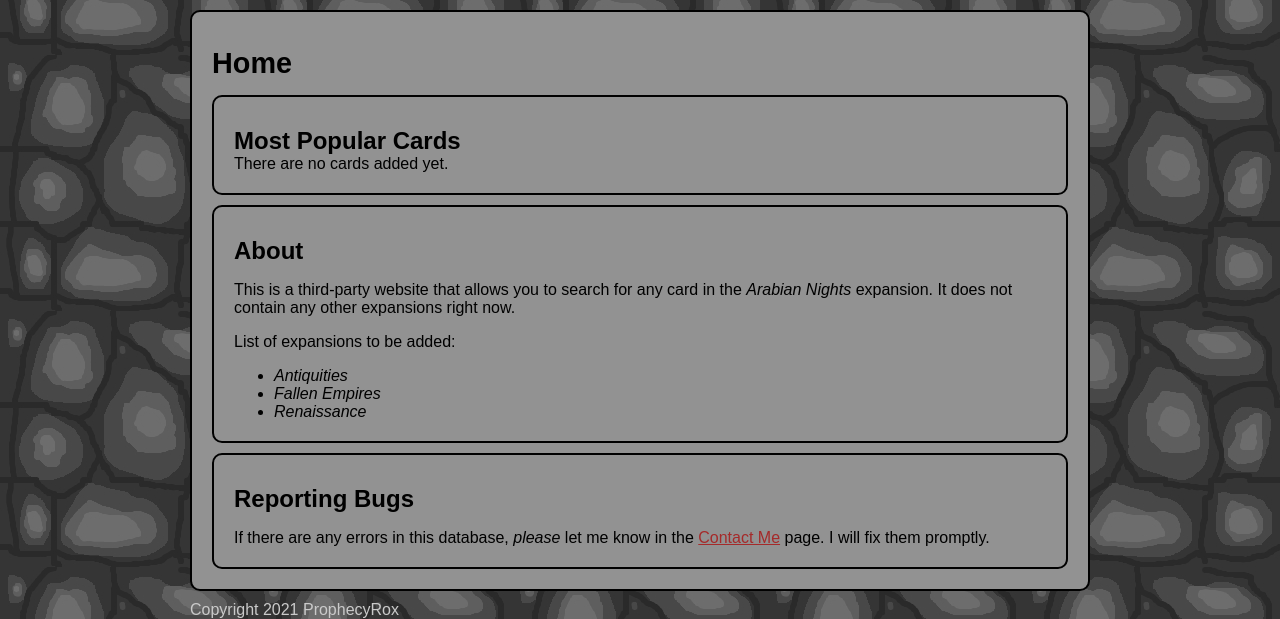
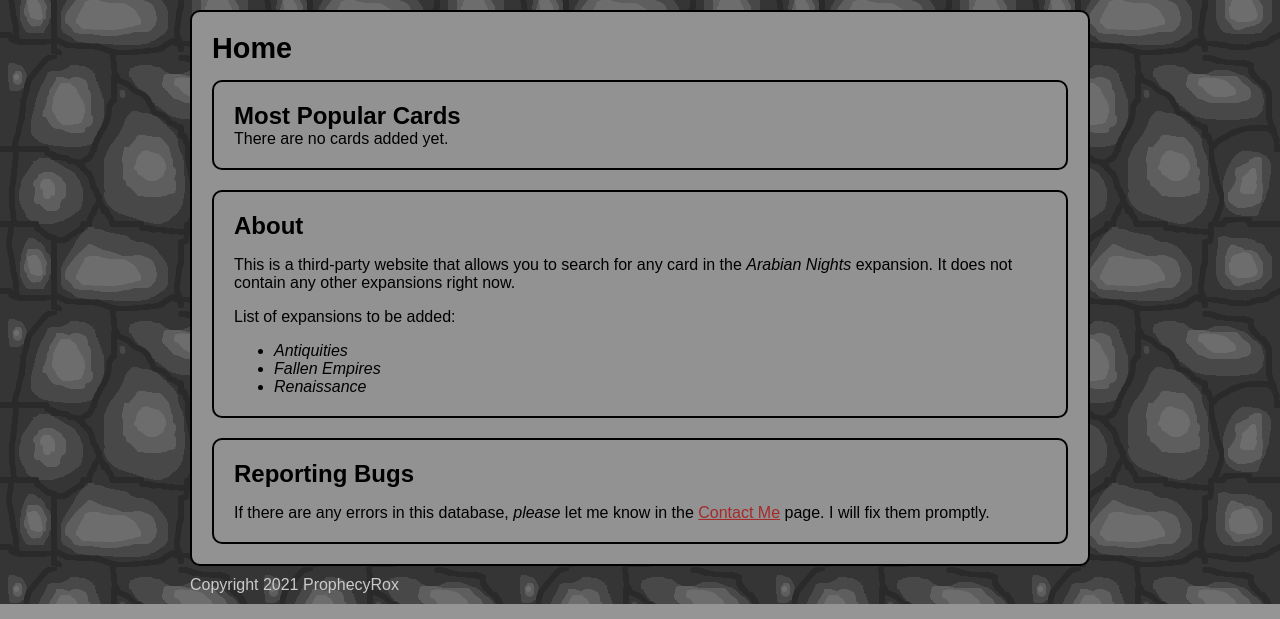
Before and after one commit to ProphecyRox/mtgcardviewer, a Django app: page /viewer/ in a window 1280 px wide. Shown: the part 201-820 px from the top of the page. Run offline with Django 4.2, Linux system fonts and the light colour scheme; data that the repository does not hold is empty.

Commit message:
make section margin consistent, remove first element margins in section

```diff
--- a/viewer/static/viewer/style.css
+++ b/viewer/static/viewer/style.css
@@ -134,24 +134,28 @@ article {
 }
 
 section {
-    margin-bottom: 10px;
-}
-
-section:last-child {
-    margin-bottom: 0px;
+    margin-bottom: 20px;
 }
 
 /* Section title */
 section > h2 {
-    margin: 10px 0;
+    margin: 0;
 }
 
 /* Section content */
 
-/* A lot of elements have margins at the bottom */
+/* A lot of elements at the top and bottom have margins */
 /* that collide with the section's padding, */
-/* so we remove the element's bottom margin to remove extra spacing */
-*:last-child {
+/* so we remove the element's respective margin to remove extra spacing */
+
+/* TODO: replace article and section with a class */
+article > *:first-child,
+section > *:first-child {
+    margin-top: 0px;
+}
+
+article > *:last-child,
+section > *:last-child {
     margin-bottom: 0px;
 }
 
```
